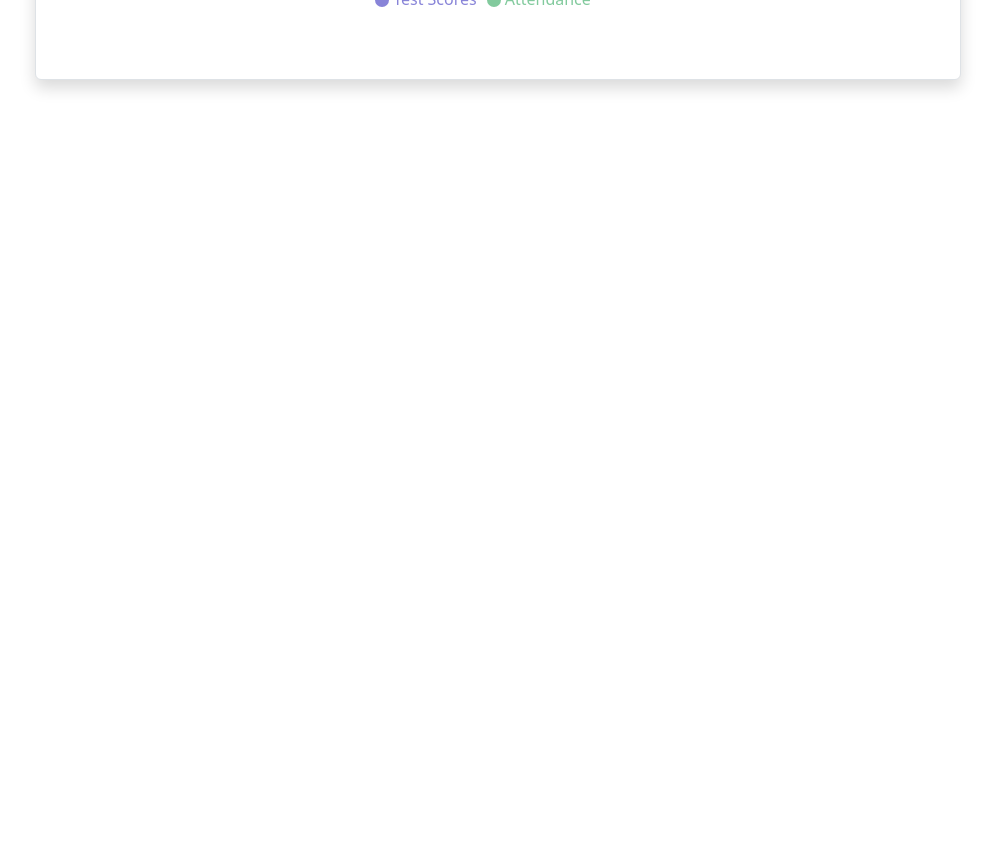
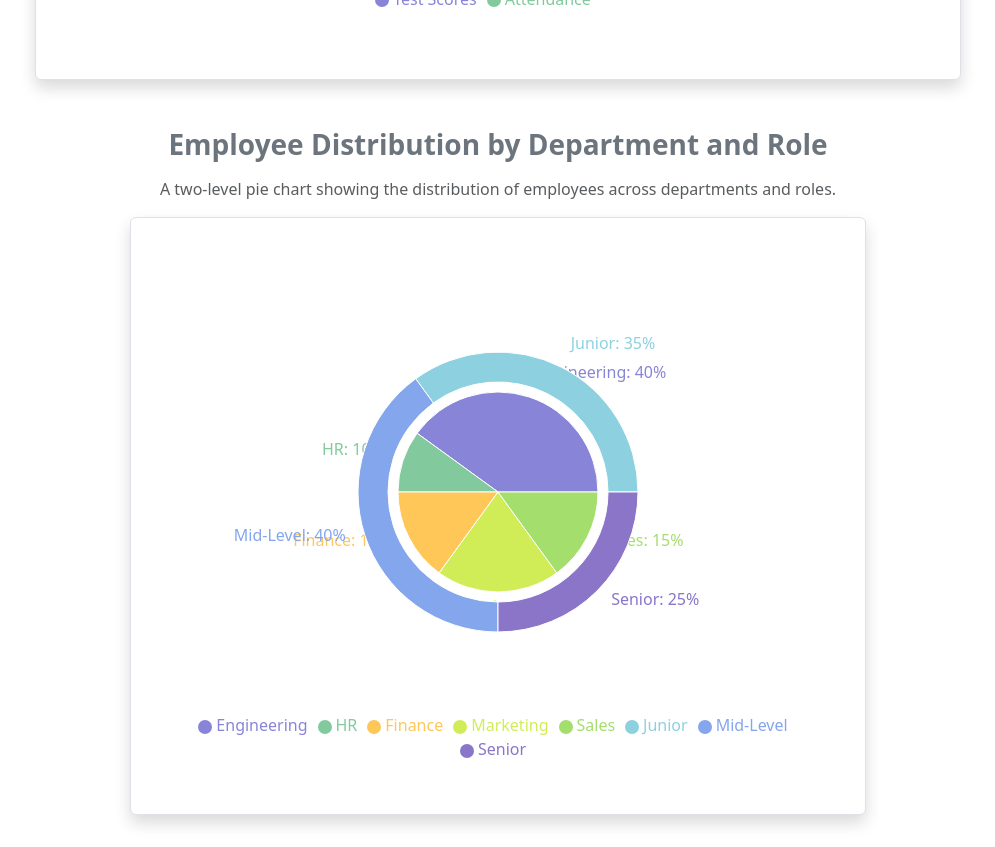
Before and after one commit to lakadeamit220/recharts-demo, a React (Vite) app: page / in a window 1280 px wide. Shown: the part 7460-8307 px from the top of the page, without its empty margins (142-1137 px from the left). Before the commit the page ends 7572 px from the top, so only its background shows below. Built offline with nearby package versions, Linux system fonts and the light colour scheme.

Commit message:
Implemented TwoLevelPieChart with recharts

```diff
--- a/src/App.jsx
+++ b/src/App.jsx
@@ -10,6 +10,7 @@ import SimpleBarChart from "./components/SimpleBarChart";
 import SimpleLineChart from "./components/SimpleLineChart";
 import StackedAreaChart from "./components/StackedAreaChart";
 import StackedBarChart from "./components/StackedBarChart";
+import TwoLevelPieChart from "./components/TwoLevelPieChart";
 
 function App() {
   return (
@@ -25,6 +26,7 @@ function App() {
       <BiaxialBarChart />
       <ScatterAndLineOfBestFit />
       <MultipleYAxesScatterChart />
+      <TwoLevelPieChart />
     </>
   );
 }
--- /dev/null
+++ b/src/components/TwoLevelPieChart.jsx
@@ -0,0 +1,110 @@
+import React from "react";
+import {
+  PieChart,
+  Pie,
+  Tooltip,
+  ResponsiveContainer,
+  Legend,
+  Cell,
+} from "recharts";
+
+// Employee Data
+const departmentData = [
+  { name: "Engineering", value: 40 },
+  { name: "HR", value: 10 },
+  { name: "Finance", value: 15 },
+  { name: "Marketing", value: 20 },
+  { name: "Sales", value: 15 },
+];
+
+const roleData = [
+  { name: "Junior", value: 35 },
+  { name: "Mid-Level", value: 40 },
+  { name: "Senior", value: 25 },
+];
+
+// Colors
+const departmentColors = ["#8884d8", "#82ca9d", "#ffc658", "#d0ed57", "#a4de6c"];
+const roleColors = ["#8dd1e1", "#83a6ed", "#8a75c9"];
+
+export default function TwoLevelPieChart() {
+  return (
+    <div className="container mt-5">
+      <div className="row text-center">
+        <div className="col-12">
+          <h3 className="fw-bold text-secondary mb-3">
+            Employee Distribution by Department and Role
+          </h3>
+          <p className="text-muted">
+            A two-level pie chart showing the distribution of employees across departments and roles.
+          </p>
+        </div>
+      </div>
+
+      <div className="row justify-content-center">
+        <div className="col-12 col-md-12 col-lg-8">
+          <div className="chart-container border rounded shadow p-5 bg-white">
+            <ResponsiveContainer width="100%" height={500}>
+              <PieChart>
+                {/* Outer Pie: Departments */}
+                <Pie
+                  data={departmentData}
+                  dataKey="value"
+                  nameKey="name"
+                  cx="50%"
+                  cy="50%"
+                  outerRadius={100}
+                  fill="#8884d8"
+                  label={({ name, percent }) =>
+                    `${name}: ${(percent * 100).toFixed(0)}%`
+                  }
+                  labelLine={false}
+                  labelStyle={{
+                    fontSize: "14px",
+                    fontWeight: "bold",
+                  }}
+                >
+                  {departmentData.map((entry, index) => (
+                    <Cell key={`cell-${index}`} fill={departmentColors[index]} />
+                  ))}
+                </Pie>
+
+                {/* Inner Pie: Roles */}
+                <Pie
+                  data={roleData}
+                  dataKey="value"
+                  nameKey="name"
+                  cx="50%"
+                  cy="50%"
+                  innerRadius={110}
+                  outerRadius={140}
+                  fill="#82ca9d"
+                  label={({ name, percent }) =>
+                    `${name}: ${(percent * 100).toFixed(0)}%`
+                  }
+                  labelLine={false}
+                  labelStyle={{
+                    fontSize: "14px",
+                    fontWeight: "bold",
+                  }}
+                >
+                  {roleData.map((entry, index) => (
+                    <Cell key={`cell-${index}`} fill={roleColors[index]} />
+                  ))}
+                </Pie>
+
+                {/* Tooltip and Legend */}
+                <Tooltip />
+                <Legend
+                  layout="horizontal"
+                  align="center"
+                  verticalAlign="bottom"
+                />
+              </PieChart>
+            </ResponsiveContainer>
+          </div>
+        </div>
+      </div>
+    </div>
+  );
+}
```
